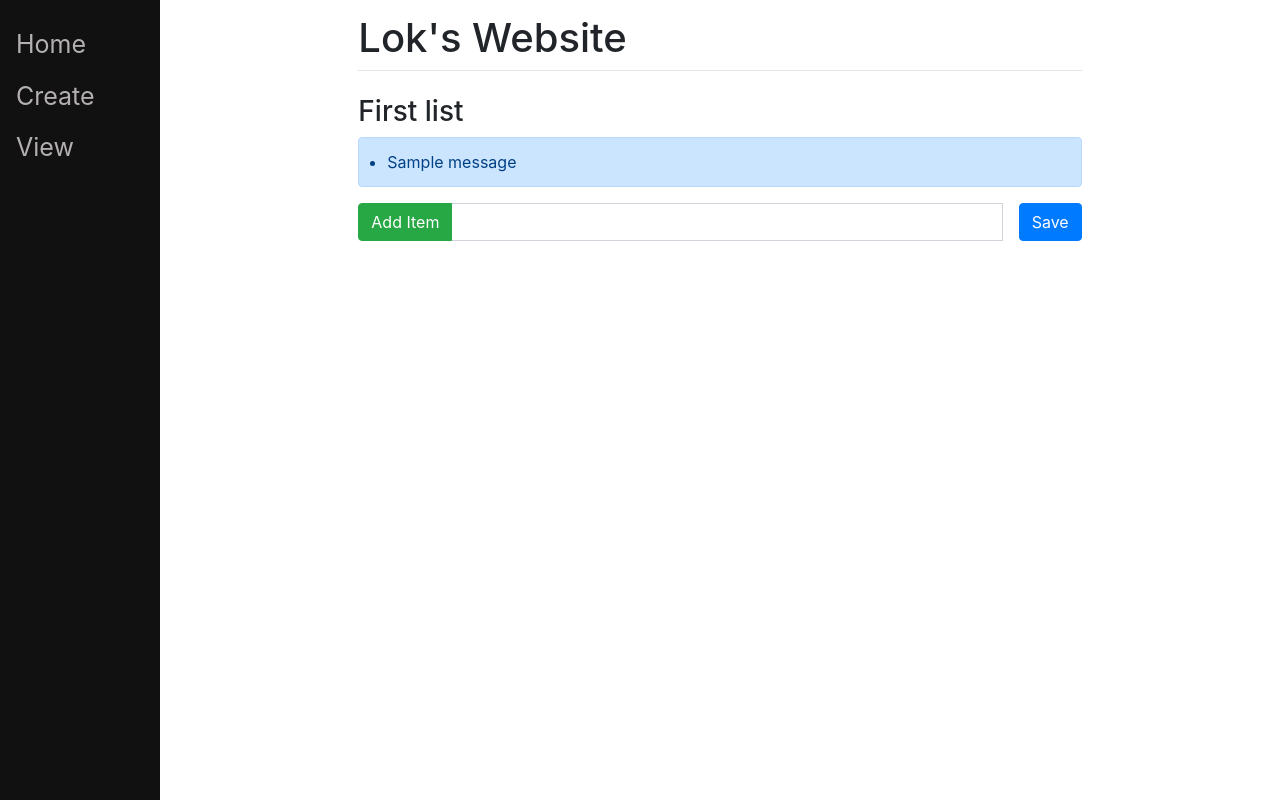
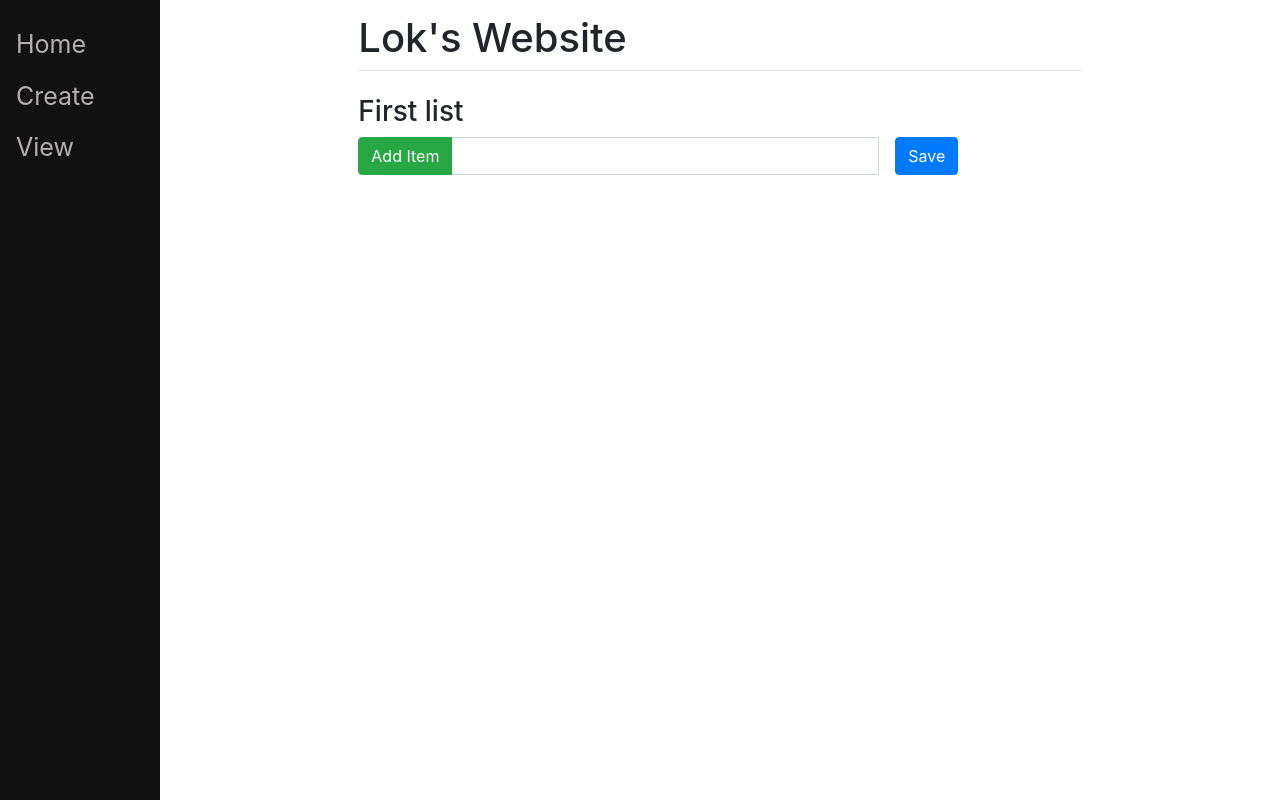
Before and after one commit to loklok12614/DjangoTutorial, a Django app: page /list/8 in a window 1280 px wide. Run offline with Django 3.2, Linux system fonts and the light colour scheme; data comes from the database, SQL or seed files in the repository; both versions use the stored data as it was after the commit; tables that the repository leaves empty hold one stand-in row (values such as "Sample post"); one stand-in notice (Sample message) is shown; some libraries are stand-ins or nearby versions.

Commit message:
better delete button/ relocated buttons/ added messages div in base.html

```diff
--- a/mysite/main/templates/main/base.html
+++ b/mysite/main/templates/main/base.html
@@ -35,6 +35,10 @@
             margin-top: 6px;
             padding: 0px 10px;
         }
+        .messages{
+            z-index: 1;
+            position:fixed;
+        }
         .headerDiv{
             margin: 0px 20px 0px;
         }
@@ -58,7 +62,22 @@
     </div>
 
     <div id="content", name="content", class="main">
+
         <div class="row justify-content-center">
+            {% if messages %}
+            <div class="messages col-8">
+                <ul class="alert alert-primary" id="primary-alert">
+                    {% for message in messages %}
+                        <li  class="mt-0 mb-0 ml-2 mr-2">
+                            {% if 'safe' in message.tags %}{{ message|safe }}{% else %}{{ message }}{% endif %}
+                            <button type="button" class="close" data-dismiss="alert" aria-label="Close">
+                                <span aria-hidden="true">&times;</span>
+                            </button>
+                        </li>
+                    {% endfor %}
+                </ul>
+            </div>
+            {% endif %}
             <div class="col-8">
                 <h1 class="mt-2">Lok's Website</h1>
                 <hr class="mt-0 mb-4">
@@ -71,9 +90,14 @@
 
     <!-- Optional JavaScript -->
     <!-- jQuery first, then Popper.js, then Bootstrap JS -->
-    <script src="https://code.jquery.com/jquery-3.2.1.slim.min.js" integrity="sha384-KJ3o2DKtIkvYIK3UENzmM7KCkRr/rE9/Qpg6aAZGJwFDMVNA/GpGFF93hXpG5KkN" crossorigin="anonymous"></script>
+    <script src="https://code.jquery.com/jquery-3.3.1.js"></script>
     <script src="https://cdnjs.cloudflare.com/ajax/libs/popper.js/1.12.9/umd/popper.min.js" integrity="sha384-ApNbgh9B+Y1QKtv3Rn7W3mgPxhU9K/ScQsAP7hUibX39j7fakFPskvXusvfa0b4Q" crossorigin="anonymous"></script>
     <script src="https://maxcdn.bootstrapcdn.com/bootstrap/4.0.0/js/bootstrap.min.js" integrity="sha384-JZR6Spejh4U02d8jOt6vLEHfe/JQGiRRSQQxSfFWpi1MquVdAyjUar5+76PVCmYl" crossorigin="anonymous"></script>
+    <script>
+        $("#primary-alert").fadeTo(2000, 500).slideUp(500, function(){
+            $("#primary-alert").slideUp(500);
+        });
+    </script>
 
 </body>
 </html>
--- a/mysite/main/templates/main/list.html
+++ b/mysite/main/templates/main/list.html
@@ -4,17 +4,15 @@
 
 {%block content%}
     <h3>{{ls.name}}</h3>
-    {% if messages %}
-    <div>
-        <ul class="alert alert-primary">
-            {% for message in messages %}
-            <li  class="mt-0 mb-0 ml-2 mr-2"> {{ message }} </li>
-            {% endfor %}
-        </ul>
-    </div>
-    {% endif %}
-    <form method="post" action="#">
+    <form method="post" action="#" id="clickToSubmit">
         {% csrf_token %}
+        <div class="input-group mt-0 mb-4" style="max-width: 600px;">
+            <div class="input-group-prepend">
+                <button type="submit", name="newItem", value="newItem" class="btn btn-success">Add Item</button>
+            </div>
+            <input type="text", name="new" class="form-control">
+            <button type="submit", name="save", value="save", class="btn btn-primary ml-3">Save</button>
+        </div>
         {% for item in ls.item_set.all %}
         <div class="input-group mb-3">
             <input type="text", value="{{item.text}}", name="t{{item.id}}", class="form-control">
@@ -27,7 +25,7 @@
                     {% endif %}
                 </div>
             </div>
-            <span class="input-group-append"><button type="submit", name="delete{{item.id}}", value="delete", class="btn btn-danger", aria-label="Close">
+        <span class="input-group-append"><button type="submit", name="delete{{item.id}}", value="delete", class="btn btn-danger", id="delete", aria-label="Close">
                 <span aria-hidden="true"><svg width="1em" height="1em" viewBox="0 0 16 16" class="bi bi-trash" fill="currentColor" xmlns="http://www.w3.org/2000/svg" style="vertical-align:middle;margin-bottom:2px;">
                     <path d="M5.5 5.5A.5.5 0 0 1 6 6v6a.5.5 0 0 1-1 0V6a.5.5 0 0 1 .5-.5zm2.5 0a.5.5 0 0 1 .5.5v6a.5.5 0 0 1-1 0V6a.5.5 0 0 1 .5-.5zm3 .5a.5.5 0 0 0-1 0v6a.5.5 0 0 0 1 0V6z"/>
                     <path fill-rule="evenodd" d="M14.5 3a1 1 0 0 1-1 1H13v9a2 2 0 0 1-2 2H5a2 2 0 0 1-2-2V4h-.5a1 1 0 0 1-1-1V2a1 1 0 0 1 1-1H6a1 1 0 0 1 1-1h2a1 1 0 0 1 1 1h3.5a1 1 0 0 1 1 1v1zM4.118 4L4 4.059V13a1 1 0 0 0 1 1h6a1 1 0 0 0 1-1V4.059L11.882 4H4.118zM2.5 3V2h11v1h-11z"/>
@@ -35,12 +33,13 @@
             </button></span>
         </div>
         {% endfor %}
-        <div class="input-group mt-1 mb-1">
-            <div class="input-group-prepend">
-                <button type="submit", name="newItem", value="newItem" class="btn btn-success">Add Item</button>
-            </div>
-            <input type="text", name="new" class="form-control">
-            <button type="submit", name="save", value="save", class="btn btn-primary ml-3">Save</button>
-        </div>
     </form>
+    <!-- <script>
+        document.getElementById("clickToSubmit").onkeypress = function(e){
+            let key = e.charCode || e.keyCode || 0;
+            if(key == 13){
+                e.preventDefault();
+            }
+        }
+    </script> -->
 {%endblock%}
--- a/mysite/main/views.py
+++ b/mysite/main/views.py
@@ -22,7 +22,7 @@
     items = ls.item_set.all()
     return HttpResponse("<h1>%s</h1>"
                         "</br>"
-                        "<p>%s</p>" %(ls.name,items[0].text))
+                        "<p>%s</p>" %(ls.name, items[0].text))
 
 def allList(response):
     ls = ToDoList.objects
@@ -52,7 +52,7 @@
         for item in ls.item_set.all():
             if response.POST.get("delete" + str(item.id)):
                 item.delete()
-                messages.info(response, "An item has been deleted!")
+                messages.info(response, "Item <strong>%s</strong> has been deleted!" %item.text, extra_tags="safe")
     return render(response, "main/list.html", {"ls":ls})
 
 def home(response):
```
Also changed, not shown: mysite/db.sqlite3.
